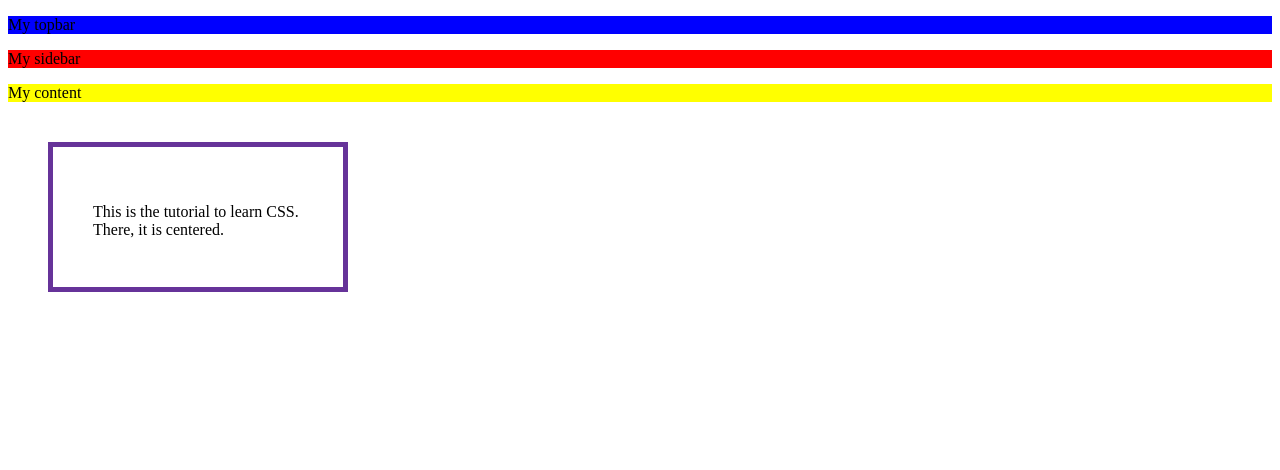
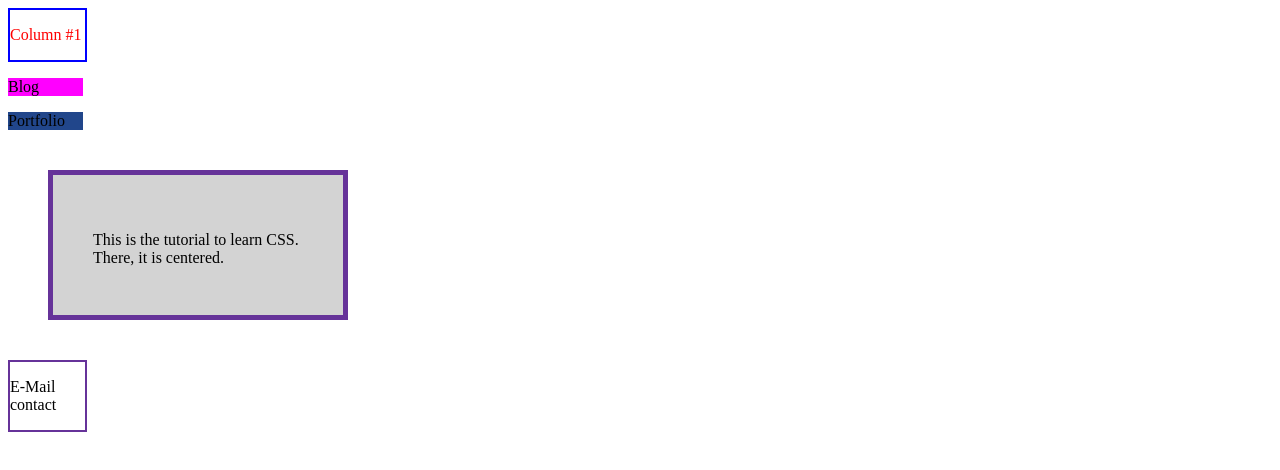
Before and after one commit to jamie082/web_page_Front_end, a plain HTML site: page index.html in a window 1280 px wide. Drawn offline with Linux system fonts and the light colour scheme.

Commit message:
added files

```diff
--- a/index.html
+++ b/index.html
@@ -1,25 +1,29 @@
 <!DOCTYPE html>
 <html>
     <head>
-        <title>Your Webpage</title>
+        <title>LinkedIn Contact</title>
         <link rel="stylesheet" href="style.css">
     </head>
 
     <body>
-        <div style="background-color:blue;"">
-            <p>My topbar</p>
+        <div class="red">
+            <p>Column #1</p>
         </div>
 
-        <div style="background-color: red; display-inline-block;">
-            <p>My sidebar</p>
+        <div class="white">
+            <p>Blog</p>
         </div>
 
-        <div style="background-color: yellow; display-inline;">
-            <p>My content</p>
+        <div class="blue">
+            <p>Portfolio</p>
         </div>
 
         <div class="box alternate">
             <p>This is the tutorial to learn CSS. There, it is centered.</p>
         </div>
+
+        <div class="my_border">
+            <p>E-Mail contact</p>
+        </div>
     </body>
 </html>
--- a/style.css
+++ b/style.css
@@ -1,17 +1,17 @@
 .red {
     color: red;
-}
-
-.red {
-    background-color: #AE1C28;
+    border: 2px solid blue;
+    width: 75px;
 }
 
 .white {
-    background-color: #FFFFFF;
+    background-color: #FF00FF;
+    width: 75px;
 }
 
 .blue {
     background-color: #21468B;
+    width: 75px;
 }
 
 .part {
@@ -31,17 +31,9 @@
 }
 
 
-.links-list a {
-    .background-color: rgb(179, 57, 81);
-    color: #fff;
-    text-decoration: none;
-    padding: 1em 2em;
-}
-
-
 .box {
     border: 5px solid rebeccapurple;
-    backgrold-color: lightgray;
+    background-color: lightgray;
     padding: 40px;
     margin: 40px;
     width: 300px;
@@ -50,3 +42,9 @@
 .alternate {
     box-sizing: border-box;
 }
+
+
+.my_border {
+    border: 2px solid rebeccapurple;
+    width: 75px;
+}
```
